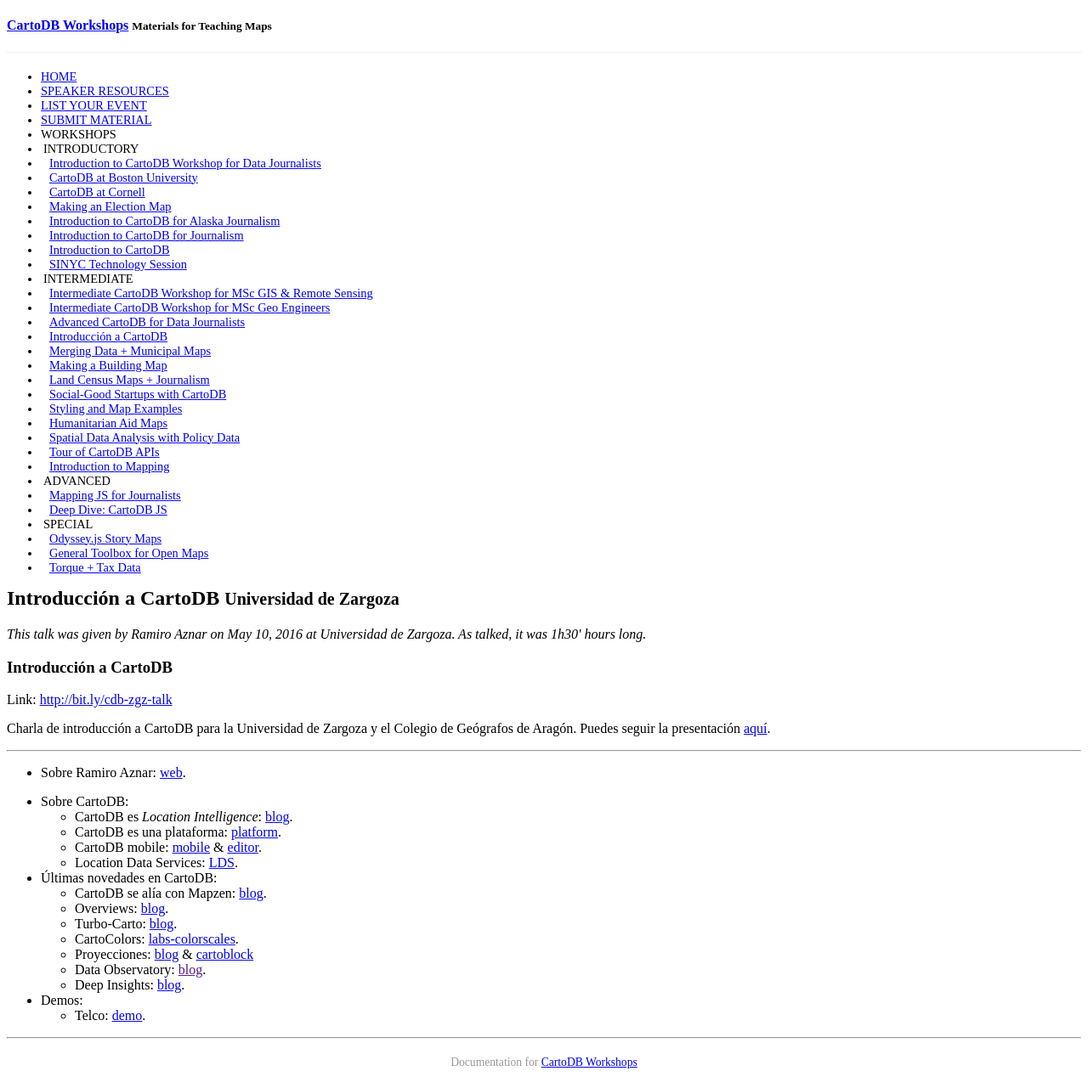
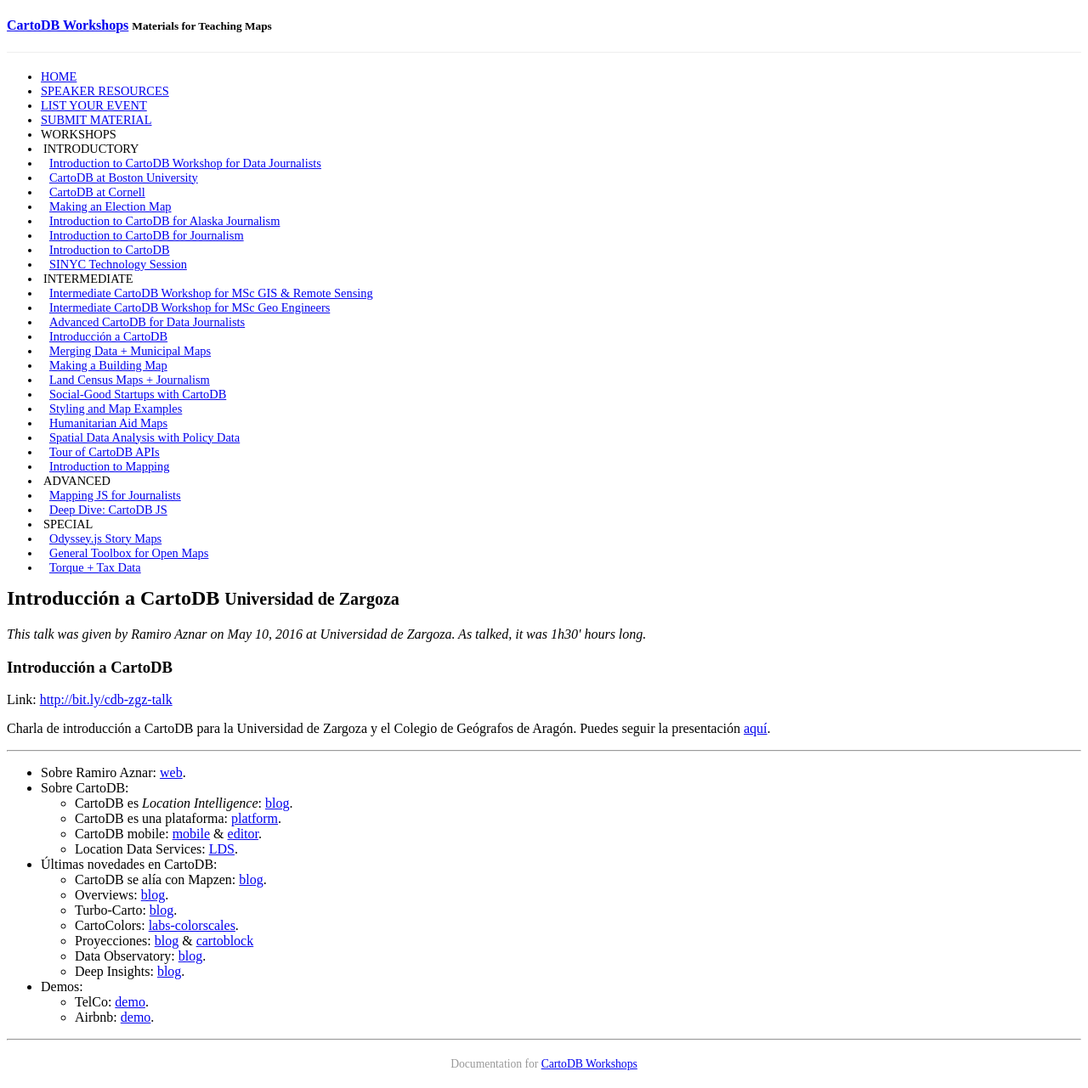
Before and after one commit to CartoDB/training, a Jekyll site: the page built from _posts/2016-05-19-zgz-intro-cdb.md, in a window 1280 px wide. Shown: the whole page at 85% size. Built offline with Jekyll 4.4.1, drawn with Linux system fonts in a browser that asks for light colours; a style sheet for code colours, icons or effects is not loaded.

Commit message:
add 2nd demo link

```diff
--- a/_posts/2016-05-19-zgz-intro-cdb.md
+++ b/_posts/2016-05-19-zgz-intro-cdb.md
@@ -20,7 +20,6 @@
 
 * Sobre Ramiro Aznar: [web](http://ramiroaznar.com/).
 <br/>
-
 * Sobre CartoDB:
 	* CartoDB es *Location Intelligence*: [blog](http://blog.cartodb.com/what-is-location-intelligence-and-its-benefits/).
 	* CartoDB es una plataforma: [platform](https://cartodb.com/platform/).
@@ -34,12 +33,13 @@
 	* Turbo-Carto: [blog](http://blog.cartodb.com/turbo-carto/).
 	* CartoColors: [labs-colorscales](http://cartodb.github.io/labs-colorscales/#).
 	* Proyecciones: [blog](http://blog.cartodb.com/free-your-maps-web-mercator/) & [cartoblock](http://blocks.cartodb.io/#121faa4da3a584dae20d)
-	* Data Observatory: [blog]().
+	* Data Observatory: [blog](http://blog.cartodb.com/data-observatory).
 	* Deep Insights: [blog](http://blog.cartodb.com/deep-insights/).
 <br/>
 
 * Demos:
-	* Telco: [demo](https://cartodb.github.io/labs-telco-insights/).
+	* TelCo: [demo](https://cartodb.github.io/labs-telco-insights/).
+	* Airbnb: [demo](http://cartodb.github.io/deep-insights.js/examples/airbnb_and_closest_metro.html).
 <br/>
 
 ----
```
